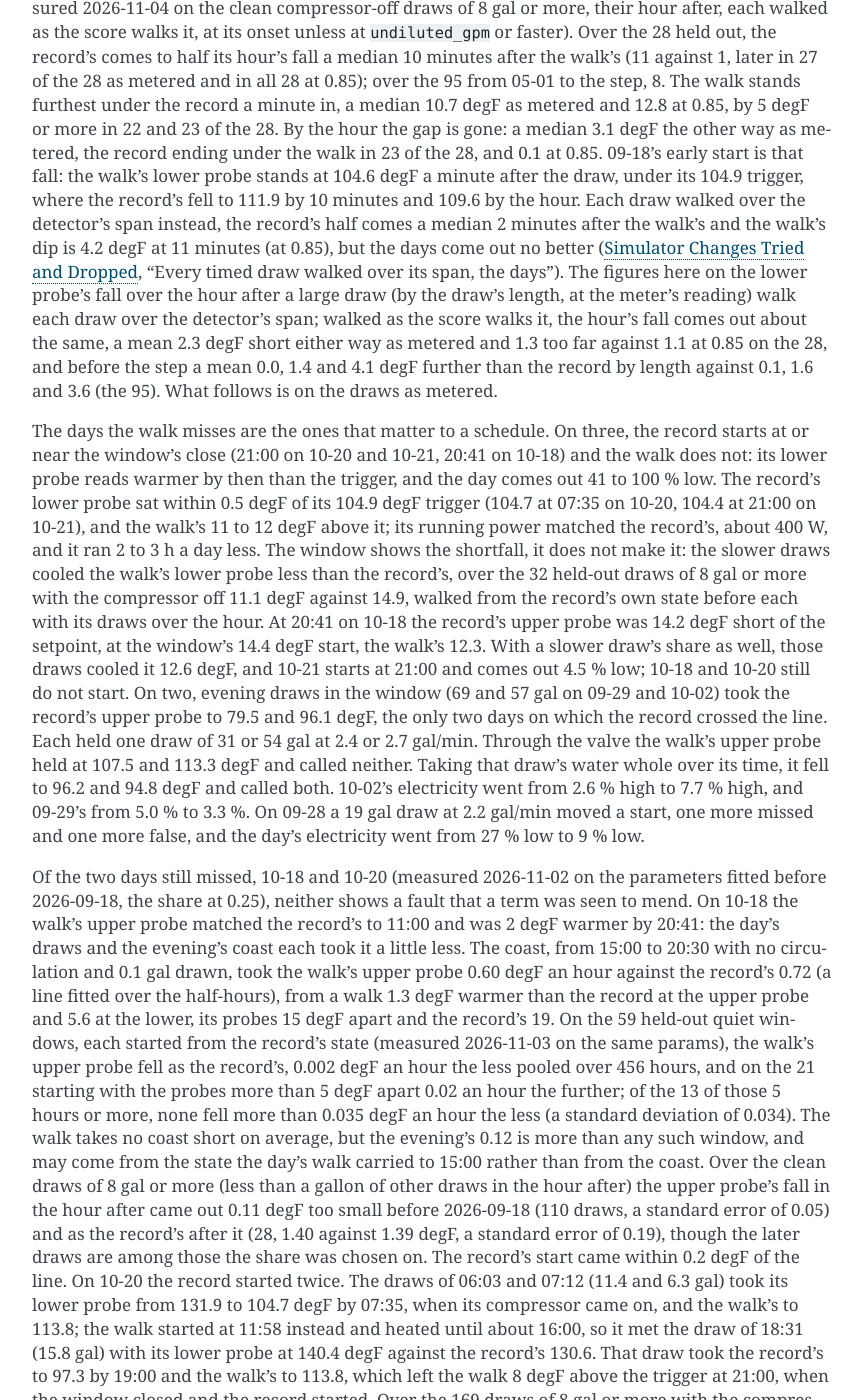
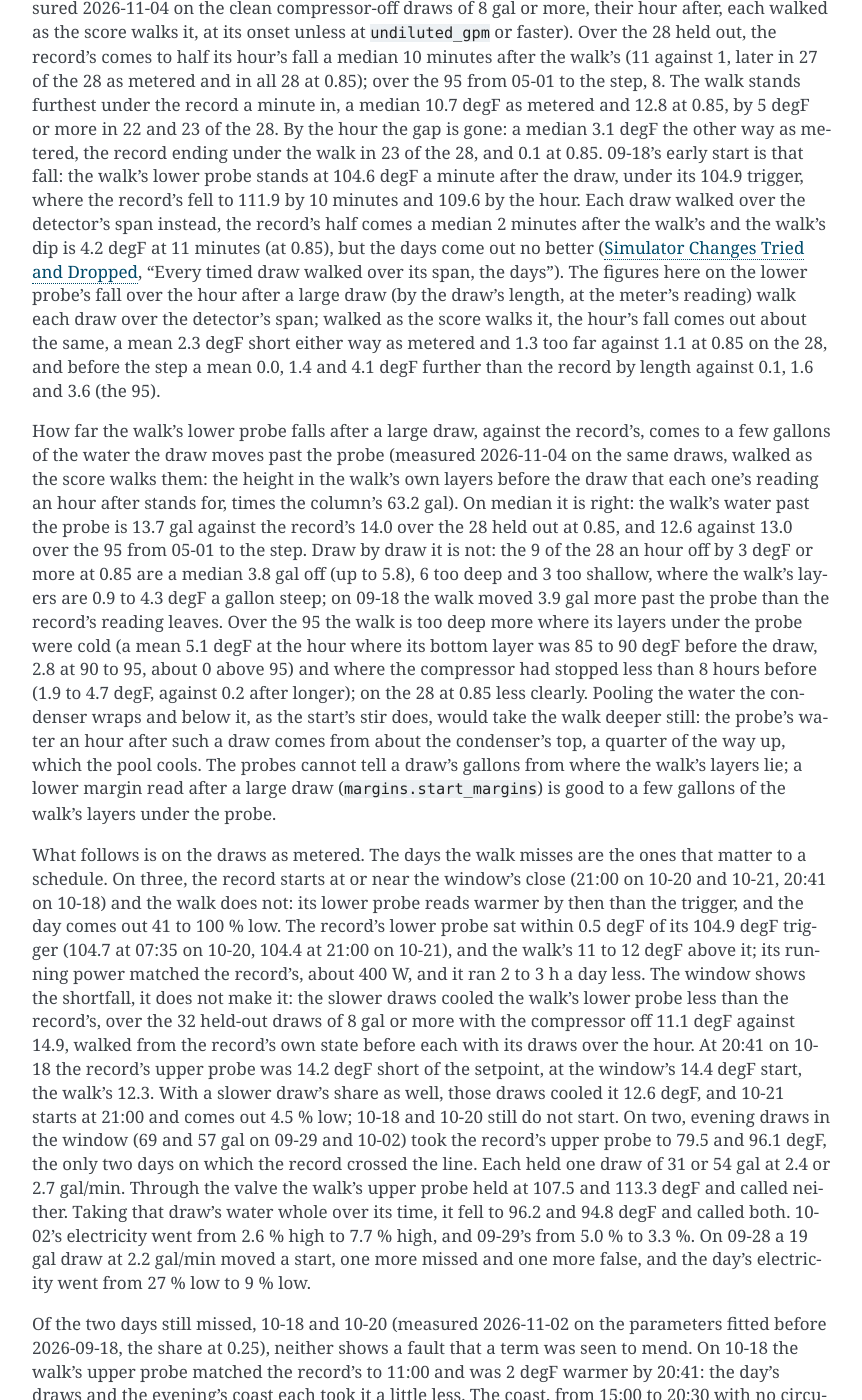
Before and after one commit to eman/nwp500-python, a Sphinx documentation site: the page built from docs/explanation/simulator.rst, in a window 1280 px wide and 1400 px high, scrolled down 11929 px. Shown: the whole window, without its empty margins (338-1200 px from the left). Built offline with Sphinx 7.4.7, drawn with Linux system fonts in a browser that asks for light colours.

Commit message:
docs(sim): how far the walk's lower probe falls after a large draw: a few gallons either way

```diff
--- a/docs/explanation/simulator.rst
+++ b/docs/explanation/simulator.rst
@@ -694,34 +694,58 @@ the meter's reading) walk each draw over the detector's span; walked as
 the score walks it, the hour's fall comes out about the same, a mean 2.3
 degF short either way as metered and 1.3 too far against 1.1 at 0.85 on
 the 28, and before the step a mean 0.0, 1.4 and 4.1 degF further than
-the record by length against 0.1, 1.6 and 3.6 (the 95). What follows is
-on the draws as metered.
+the record by length against 0.1, 1.6 and 3.6 (the 95).
 
-The days the walk misses are the ones that matter to a schedule. On
-three, the record starts at or near the window's close (21:00 on 10-20
-and 10-21, 20:41 on 10-18) and the walk does not: its lower probe reads
-warmer by then than the trigger, and the day comes out 41 to 100 % low.
-The record's lower probe sat within 0.5 degF of its 104.9 degF trigger
-(104.7 at 07:35 on 10-20, 104.4 at 21:00 on 10-21), and the walk's 11 to
-12 degF above it; its running power matched the record's, about 400 W,
-and it ran 2 to 3 h a day less. The window shows the shortfall, it does
-not make it: the slower draws cooled the walk's lower probe less than
-the record's, over the 32 held-out draws of 8 gal or more with the
-compressor off 11.1 degF against 14.9, walked from the record's own
-state before each with its draws over the hour. At 20:41 on 10-18 the
-record's upper probe was 14.2 degF short of the setpoint, at the
-window's 14.4 degF start, the walk's 12.3. With a slower draw's share as
-well, those draws cooled it 12.6 degF, and 10-21 starts at 21:00 and
-comes out 4.5 % low; 10-18 and 10-20 still do not start. On two, evening
-draws in the window (69 and 57 gal on 09-29 and 10-02) took the record's
-upper probe to 79.5 and 96.1 degF, the only two days on which the record
-crossed the line. Each held one draw of 31 or 54 gal at 2.4 or 2.7
-gal/min. Through the valve the walk's upper probe held at 107.5 and
-113.3 degF and called neither. Taking that draw's water whole over its
-time, it fell to 96.2 and 94.8 degF and called both. 10-02's electricity
-went from 2.6 % high to 7.7 % high, and 09-29's from 5.0 % to 3.3 %. On
-09-28 a 19 gal draw at 2.2 gal/min moved a start, one more missed and
-one more false, and the day's electricity went from 27 % low to 9 % low.
+How far the walk's lower probe falls after a large draw, against the
+record's, comes to a few gallons of the water the draw moves past the
+probe (measured 2026-11-04 on the same draws, walked as the score walks
+them: the height in the walk's own layers before the draw that each
+one's reading an hour after stands for, times the column's 63.2 gal). On
+median it is right: the walk's water past the probe is 13.7 gal against
+the record's 14.0 over the 28 held out at 0.85, and 12.6 against 13.0
+over the 95 from 05-01 to the step. Draw by draw it is not: the 9 of the
+28 an hour off by 3 degF or more at 0.85 are a median 3.8 gal off (up to
+5.8), 6 too deep and 3 too shallow, where the walk's layers are 0.9 to
+4.3 degF a gallon steep; on 09-18 the walk moved 3.9 gal more past the
+probe than the record's reading leaves. Over the 95 the walk is too deep
+more where its layers under the probe were cold (a mean 5.1 degF at the
+hour where its bottom layer was 85 to 90 degF before the draw, 2.8 at 90
+to 95, about 0 above 95) and where the compressor had stopped less than
+8 hours before (1.9 to 4.7 degF, against 0.2 after longer); on the 28 at
+0.85 less clearly. Pooling the water the condenser wraps and below it,
+as the start's stir does, would take the walk deeper still: the probe's
+water an hour after such a draw comes from about the condenser's top, a
+quarter of the way up, which the pool cools. The probes cannot tell a
+draw's gallons from where the walk's layers lie; a lower margin read
+after a large draw (``margins.start_margins``) is good to a few gallons
+of the walk's layers under the probe.
+
+What follows is on the draws as metered. The days the walk misses are
+the ones that matter to a schedule. On three, the record starts at or
+near the window's close (21:00 on 10-20 and 10-21, 20:41 on 10-18) and
+the walk does not: its lower probe reads warmer by then than the
+trigger, and the day comes out 41 to 100 % low. The record's lower probe
+sat within 0.5 degF of its 104.9 degF trigger (104.7 at 07:35 on 10-20,
+104.4 at 21:00 on 10-21), and the walk's 11 to 12 degF above it; its
+running power matched the record's, about 400 W, and it ran 2 to 3 h a
+day less. The window shows the shortfall, it does not make it: the
+slower draws cooled the walk's lower probe less than the record's, over
+the 32 held-out draws of 8 gal or more with the compressor off 11.1 degF
+against 14.9, walked from the record's own state before each with its
+draws over the hour. At 20:41 on 10-18 the record's upper probe was 14.2
+degF short of the setpoint, at the window's 14.4 degF start, the walk's
+12.3. With a slower draw's share as well, those draws cooled it 12.6
+degF, and 10-21 starts at 21:00 and comes out 4.5 % low; 10-18 and 10-20
+still do not start. On two, evening draws in the window (69 and 57 gal
+on 09-29 and 10-02) took the record's upper probe to 79.5 and 96.1 degF,
+the only two days on which the record crossed the line. Each held one
+draw of 31 or 54 gal at 2.4 or 2.7 gal/min. Through the valve the walk's
+upper probe held at 107.5 and 113.3 degF and called neither. Taking that
+draw's water whole over its time, it fell to 96.2 and 94.8 degF and
+called both. 10-02's electricity went from 2.6 % high to 7.7 % high, and
+09-29's from 5.0 % to 3.3 %. On 09-28 a 19 gal draw at 2.2 gal/min moved
+a start, one more missed and one more false, and the day's electricity
+went from 27 % low to 9 % low.
 
 Of the two days still missed, 10-18 and 10-20 (measured 2026-11-02 on
 the parameters fitted before 2026-09-18, the share at 0.25), neither
```
